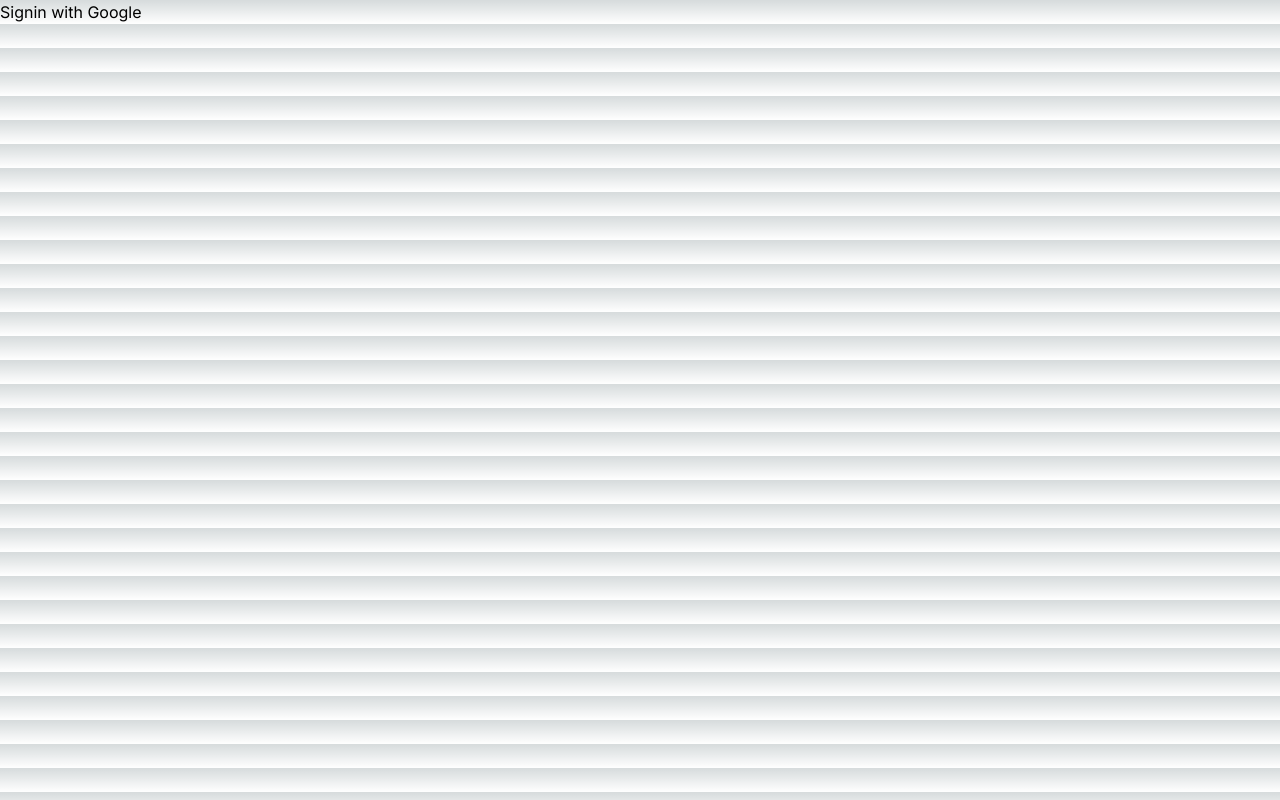
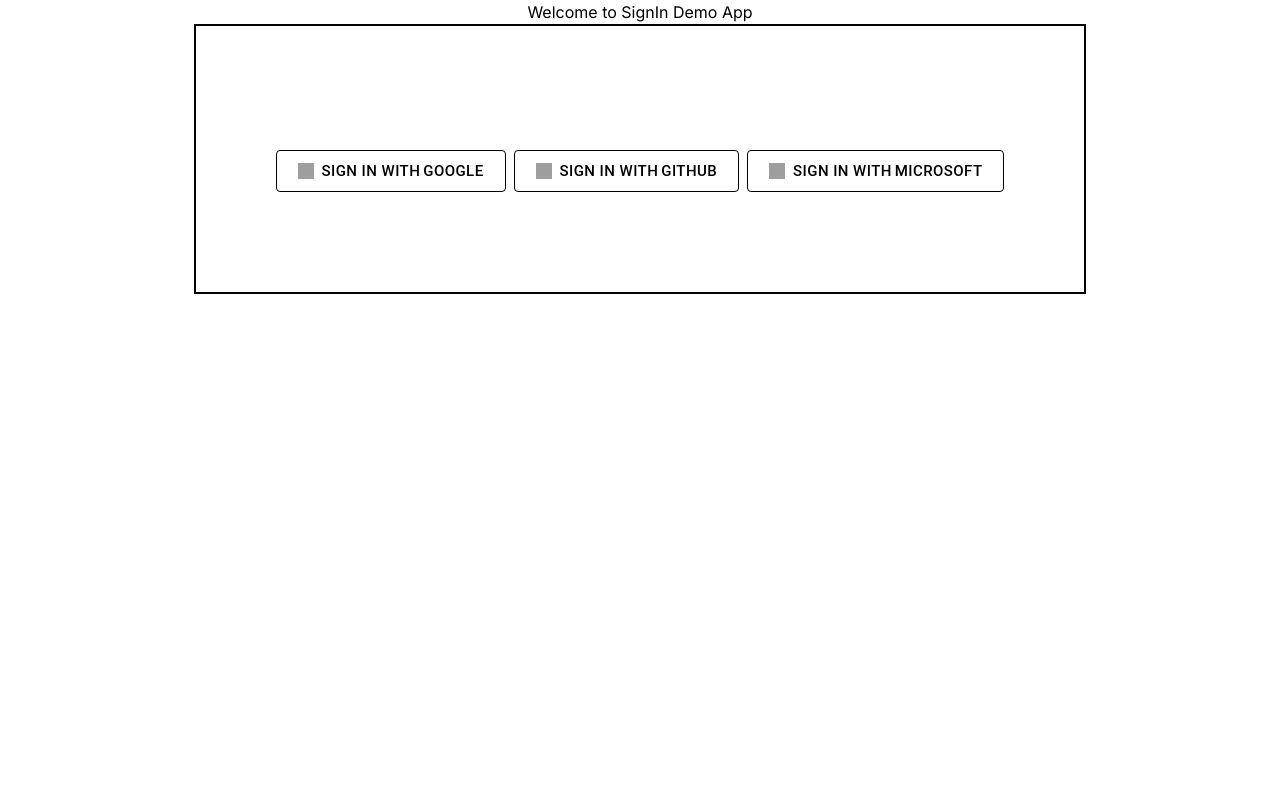
Before and after one commit to shirinmjr/next-authjs, a Next.js app: page / in a window 1280 px wide. Built offline with nearby package versions, Linux system fonts and the light colour scheme; grey boxes are pictures that could not be loaded.

Commit message:
added github Social btn

```diff
--- a/src/app/auth.ts
+++ b/src/app/auth.ts
@@ -1,6 +1,7 @@
 import NextAuth from "next-auth";
+import github from "next-auth/providers/github";
 import Google from "next-auth/providers/google";
 
 export const { handlers, signIn, signOut, auth } = NextAuth({
-  providers: [Google],
+  providers: [Google, github],
 });
--- a/src/app/page.tsx
+++ b/src/app/page.tsx
@@ -3,8 +3,9 @@ import Image from "next/image";
 
 export default function Home() {
   return (
-    <>
+    <div className="flex flex-col items-center h-screen bg-white text-black">
+      Welcome to SignIn Demo App
       <SignIn />
-    </>
+    </div>
   );
 }
--- /dev/null
+++ b/src/components/CustomSocialButton.tsx
@@ -0,0 +1,24 @@
+"use client";
+import { Button } from "@mui/material";
+
+const CustomSocialButton = (props: any) => {
+  // Define your styles outside of the Button component
+  const styles = {
+    border: `1px solid `,
+    "&:hover": {
+      color: "black",
+    },
+  };
+
+  return (
+    <Button
+      variant="outlined"
+      size="large"
+      color="inherit"
+      sx={styles} // Apply the styles directly
+      {...props}
+    />
+  );
+};
+
+export default CustomSocialButton;
--- a/src/components/auth/page.tsx
+++ b/src/components/auth/page.tsx
@@ -1,14 +1,24 @@
+import AuthSocialButtons from "../common/AuthSocialButtons";
 import { signIn } from "../../app/auth";
-
 export default function SignIn() {
   return (
     <form
-      action={async () => {
-        "use server";
-        await signIn("google");
-      }}
+    // action={async () => {
+    //   "use server";
+    //   await signIn("google");
+    // }}
     >
-      <button type="submit">Signin with Google</button>
+      <div className="flex justify-center border-2 border-black gap-2 p-20 m-auto">
+        <div className="my-5">
+          <AuthSocialButtons loginTo="google" title="Google" />
+        </div>
+        <div className="my-5">
+          <AuthSocialButtons loginTo="github" title="GitHub" />
+        </div>
+        <div className="my-5">
+          <AuthSocialButtons loginTo="microsoft" title="Microsoft" />
+        </div>
+      </div>
     </form>
   );
 }
--- /dev/null
+++ b/src/components/common/AuthSocialButtons.tsx
@@ -0,0 +1,38 @@
+"use client";
+import { Stack } from "@mui/system";
+import { Avatar, Box } from "@mui/material";
+import { signIn } from "next-auth/react";
+import CustomSocialButton from "../CustomSocialButton";
+interface AuthSocialButtonsProps {
+  title: string;
+  loginTo: string;
+}
+const AuthSocialButtons = ({ title, loginTo }: AuthSocialButtonsProps) => {
+  return (
+    <>
+      <Stack direction="row" justifyContent="center" spacing={2} mt={3}>
+        <CustomSocialButton
+          onClick={() => signIn(loginTo, { redirectTo: "/" })}
+        >
+          <Avatar
+            src={"/images/svgs/google-icon.svg"}
+            alt={title}
+            sx={{ width: 16, height: 16, borderRadius: 0, mr: 1 }}
+          />
+          <Box
+            sx={{
+              display: { xs: "none", sm: "flex" },
+              whiteSpace: "nowrap",
+              mr: { sm: "3px" },
+            }}
+          >
+            Sign in with
+          </Box>
+          {title}
+        </CustomSocialButton>
+      </Stack>
+    </>
+  );
+};
+
+export default AuthSocialButtons;
```
